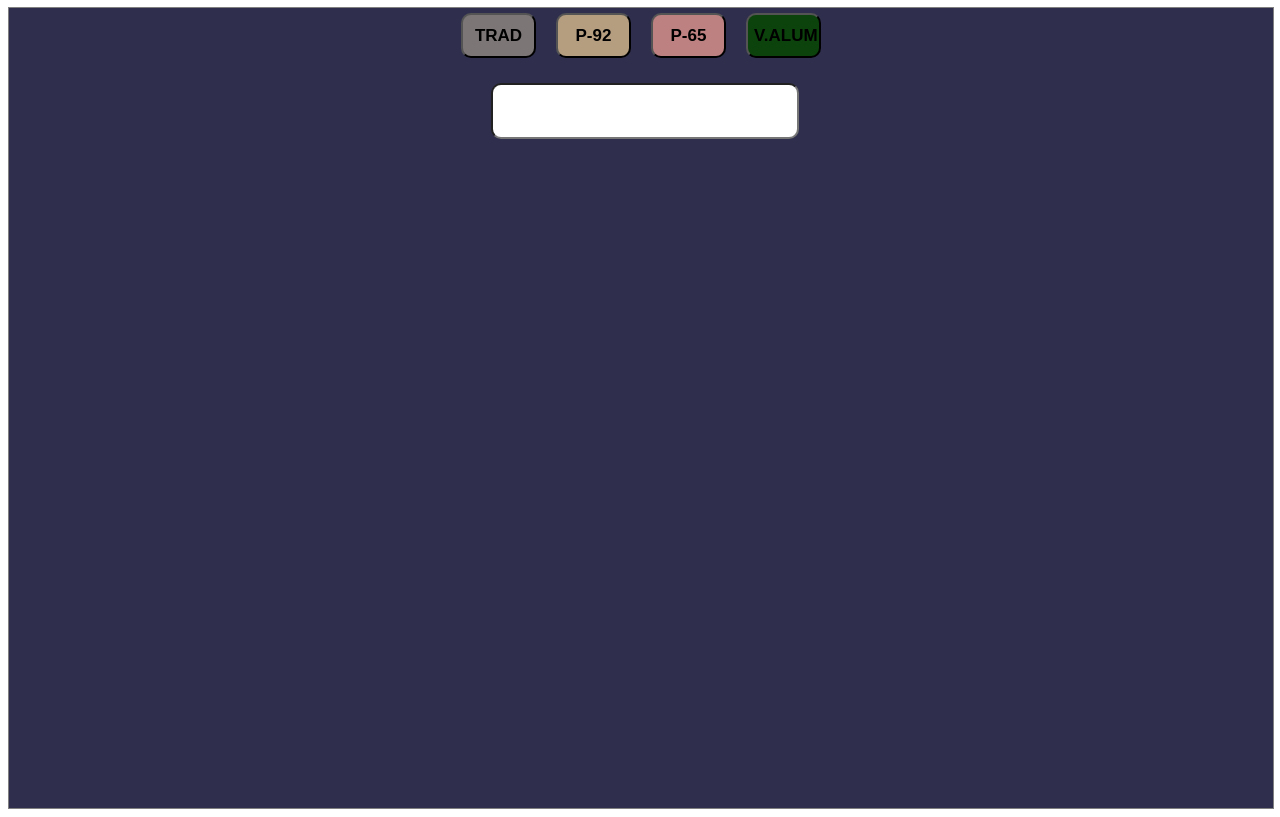
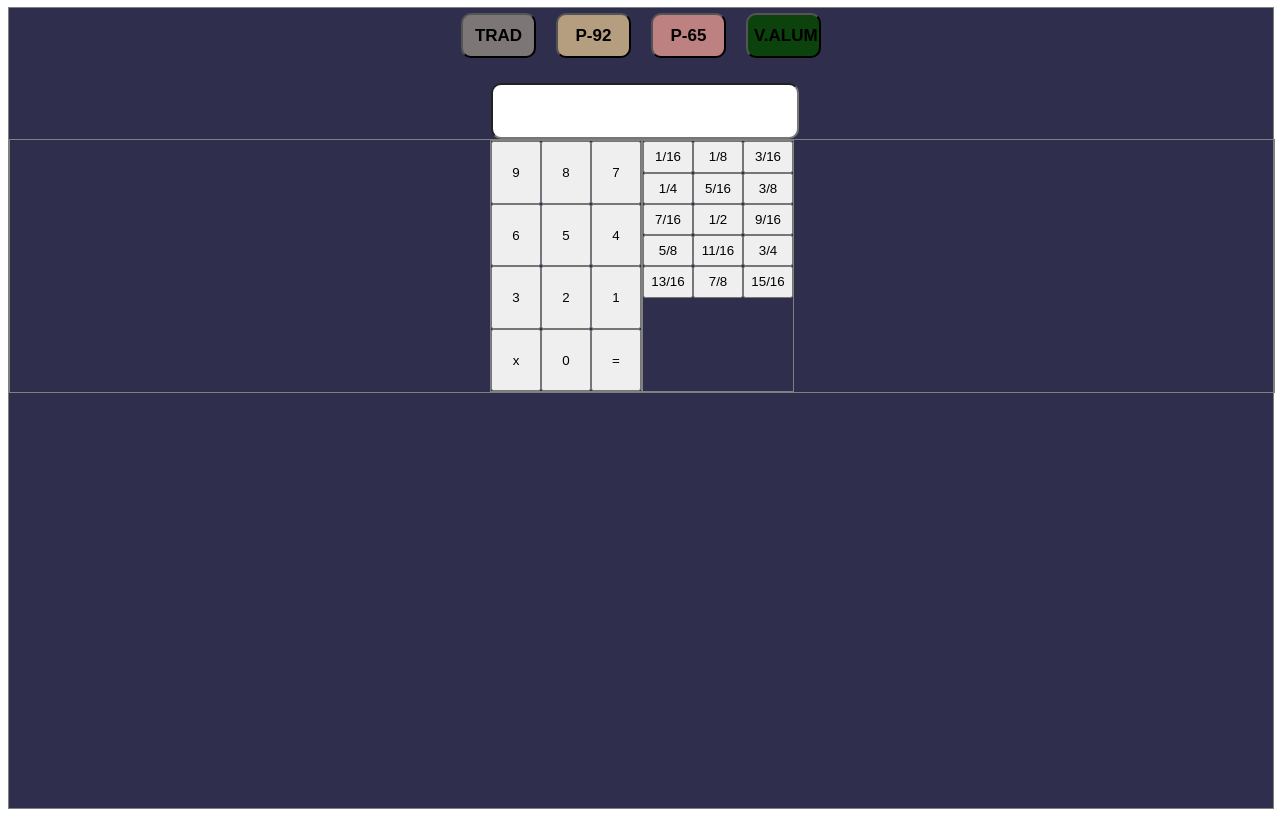
Before and after one commit to Daniel0390/RAPIDO_CALC_II, a plain HTML site: page index.html in a window 1280 px wide. Drawn offline with Linux system fonts and the light colour scheme.

Commit message:
to add keyboard

```diff
--- a/estilos.css
+++ b/estilos.css
@@ -97,3 +97,37 @@ body{
         gap: 2px;
     }
 }
+
+.teclados{
+    border: gray solid 1px;
+    width: 100%;
+    display: flex;
+    justify-content: center;
+
+
+
+}
+
+
+
+
+
+.teclado{
+    border: gray solid 1px;
+    display: grid;
+    grid-template-columns:repeat(3 , 1fr) ;
+    grid-template-rows:repeat(4 ,1fr);
+    width: 150px;
+    height: 250px;
+
+}
+
+.teclado2{
+    border: gray solid 1px;
+    display: grid;
+    grid-template-columns:repeat(3 ,1fr) ;
+    grid-template-rows: repeat(8, 1fr);
+    width: 150px;
+    height: 250px;
+
+}
--- a/index.html
+++ b/index.html
@@ -28,7 +28,43 @@
 
             </div>
 
+          <div class="teclados">
 
+            <div class="teclado">
+                <button>9</button>
+                <button>8</button>
+                <button>7</button>
+                <button>6</button>
+                <button>5</button>
+                <button>4</button>
+                <button>3</button>
+                <button>2</button>
+                <button>1</button>
+                <button>x</button>
+                <button>0</button>
+                <button>=</button>
+            </div>
+
+            <div class="teclado2">
+                <button>1/16</button>
+                <button>1/8</button>
+                <button>3/16</button>
+                <button>1/4</button>
+                <button>5/16</button>
+                <button>3/8</button>
+                <button>7/16</button>
+                <button>1/2</button>
+                <button>9/16</button>
+                <button>5/8</button>
+                <button>11/16</button>
+                <button>3/4</button>
+                <button>13/16</button>
+                <button>7/8</button>
+                <button>15/16</button>
+
+            </div>
+
+        </div>
 
 
         </div>
```
